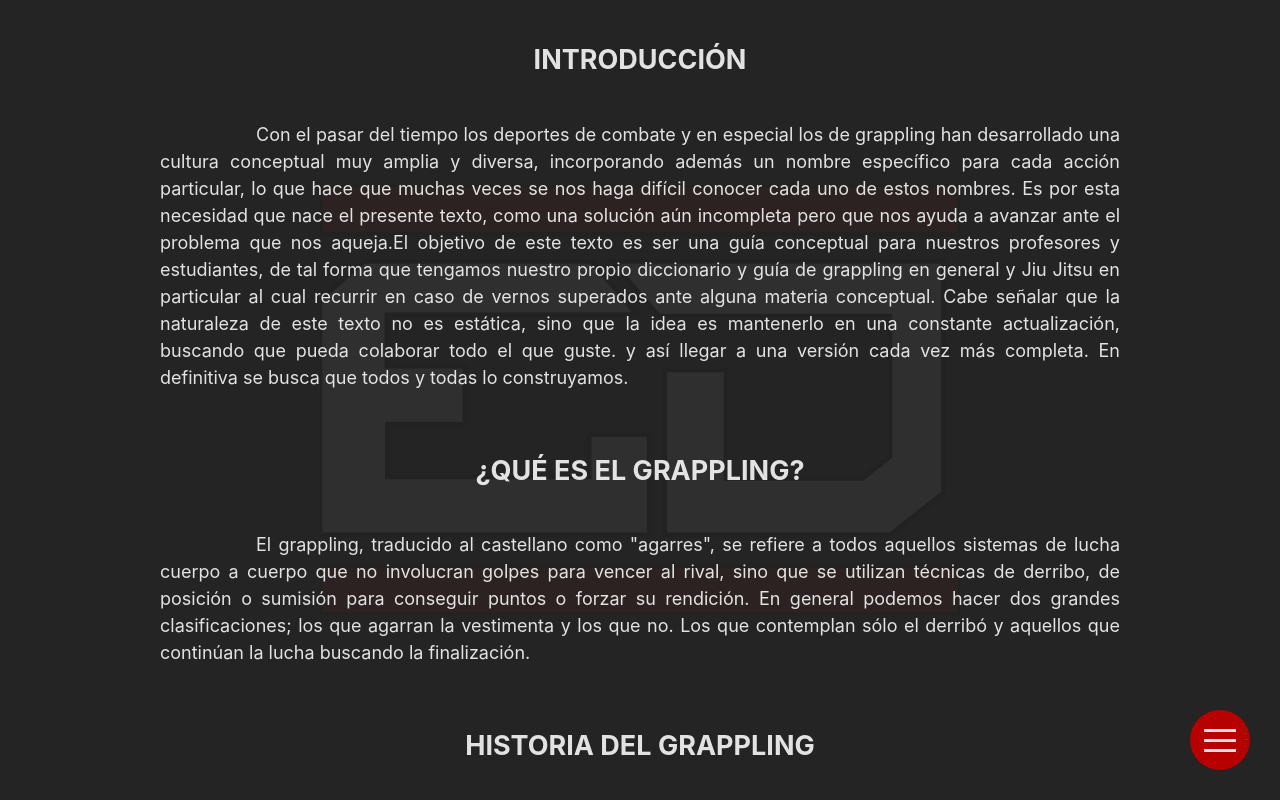
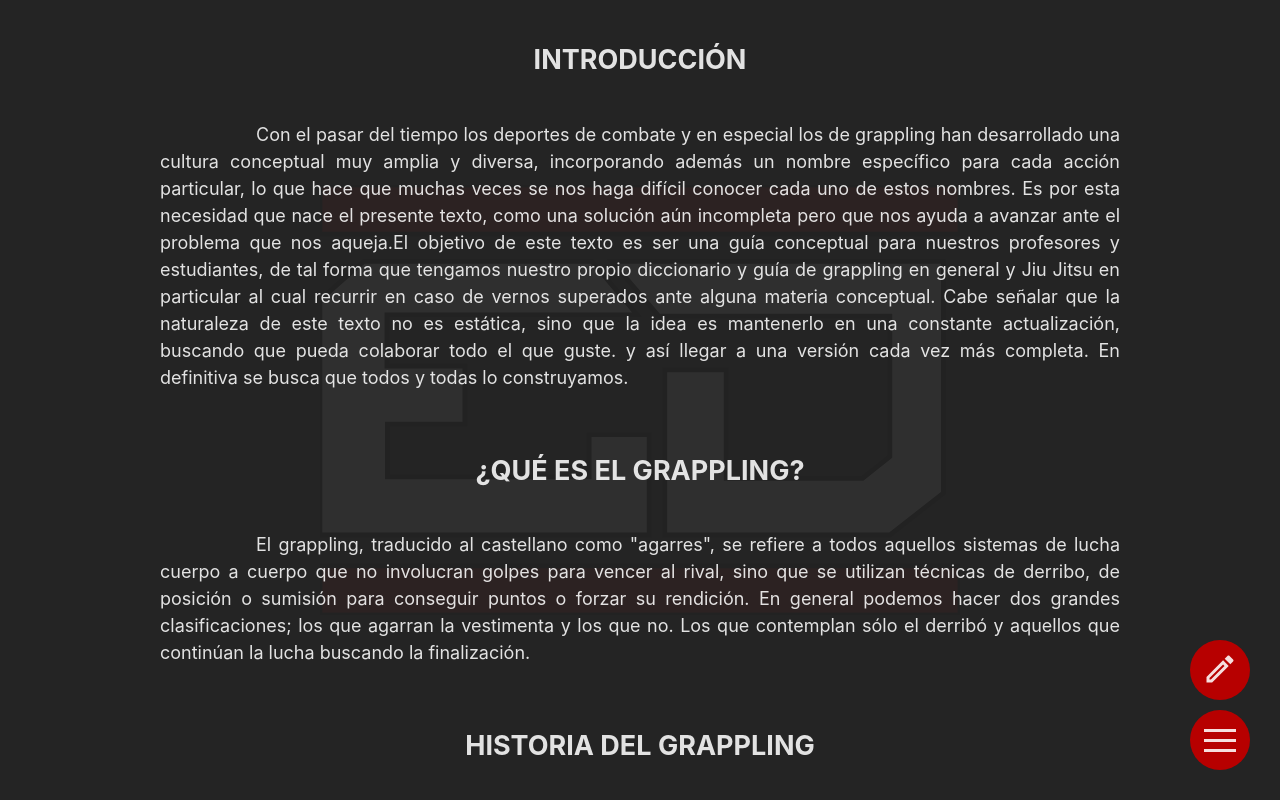
Before and after one commit to jjmillar/glosario-ed, a React (Vite) app: page / in a window 1280 px wide. Shown: the top 800 px of the page. Built offline with nearby package versions, Linux system fonts and the light colour scheme.

Commit message:
minor changes

```diff
--- a/package.json
+++ b/package.json
@@ -13,6 +13,7 @@
     "hamburger-react": "^2.5.0",
     "react": "^18.2.0",
     "react-dom": "^18.2.0",
+    "react-icons": "^5.0.1",
     "reactjs-popup": "^2.0.6"
   },
   "devDependencies": {
--- a/src/App.jsx
+++ b/src/App.jsx
@@ -1,11 +1,15 @@
 import { info } from './assets/info'
 import './App.scss'
-import Index from './components/dropdown'
+import Index from './components'
+import Edit from './components/edit'
 
 function App () {
   return (
     <div className='wrapper'>
-      <Index />
+      <div key='button-wrapper' id='button-wrapper' className='button-wrapper'>
+        <Edit />
+        <Index />
+      </div>
       {info.map((item) => {
         return (
           <section key={item.title} className='section'>
--- a/src/App.scss
+++ b/src/App.scss
@@ -140,6 +140,30 @@
   text-indent: 10%;
 }
 
+.button-wrapper {
+  position: fixed;
+  bottom: 30px;
+  right: 30px;
+
+
+  display: flex;
+  flex-direction: column;
+  row-gap: 10px;
+  align-items: center;
+  justify-content: center;
+}
+
+.button {
+  width: 60px;
+  height: 60px;
+  color: $lightText;
+  cursor: pointer;
+  background-color: $edRed;
+  border-radius: 50%;
+  border: none;
+  -webkit-tap-highlight-color: rgba(0,0,0,0);
+}
+
 .card {
   background-color: #242424;
   border-radius: $borderRadius;
@@ -193,4 +217,10 @@
     padding: 10px 0 10px 0;
   }
 
+  .button-wrapper {
+    bottom: 10px;
+    right: 10px;
+
+  }
+
 }
--- a/src/components/components.scss
+++ b/src/components/components.scss
@@ -1,21 +1,4 @@
 @import '../variables.module.scss';
-
-.hamburguesa {
-    width: 60px;
-    height: 60px;
-    position: fixed;
-    bottom: 30px;
-    right: 30px;
-    color: $lightText;
-    background-color: $edRed;
-    border-radius: 50%;
-    border: none;
-    -webkit-tap-highlight-color: rgba(0,0,0,0);
-
-    display: flex;
-    align-items: center;
-    justify-content: center;
-}
 
 .modal {
     background-color: $edRed;
@@ -53,18 +36,13 @@
 }
 
 .sub-list {
-        color: $subListText;
-        text-indent: 5rem;
+    color: $subListText;
+    text-indent: 5rem;
 }
 
 @media ( max-width: 1100px ) {
     .modal{
         height: 70svh;
-    }
-
-    .hamburguesa {
-        bottom: 10px;
-        right: 10px;
     }
 }
 
--- /dev/null
+++ b/src/components/edit.jsx
@@ -0,0 +1,31 @@
+import { useState } from 'react'
+import Popup from 'reactjs-popup'
+import './components.scss'
+import { MdOutlineEdit } from 'react-icons/md'
+import { IconContext } from 'react-icons'
+
+const Edit = () => {
+  const [open, setOpen] = useState(false)
+  const isOpen = () => open ? setOpen(false) : setOpen(true)
+
+  function delay (ms) { return new Promise(resolve => setTimeout(resolve, ms)) }
+  async function close () { await delay(100); setOpen(false) }
+  return (
+    <>
+      <IconContext.Provider value={{ size: '2rem' }}>
+        <button className='button' onClick={isOpen}>
+          <MdOutlineEdit />
+        </button>
+      </IconContext.Provider>
+      <Popup open={open} closeOnDocumentClick onClose={close}>
+        <div className='modal scale-in-br'>
+          <ul className='menu'>
+            <p>kiubo</p>
+          </ul>
+        </div>
+      </Popup>
+    </>
+  )
+}
+
+export default Edit
--- a/src/components/dropdown.jsx
+++ b/src/components/index.jsx
@@ -13,7 +13,7 @@ const Index = () => {
 
   return (
     <>
-      <button className='hamburguesa'>
+      <button className='button'>
         <Hamburger toggled={open} toggle={isOpen} />
       </button>
       <Popup open={open} closeOnDocumentClick onClose={close}>
```
Also changed, not shown: 1 other file (tests, documents, lock files or other folders).
